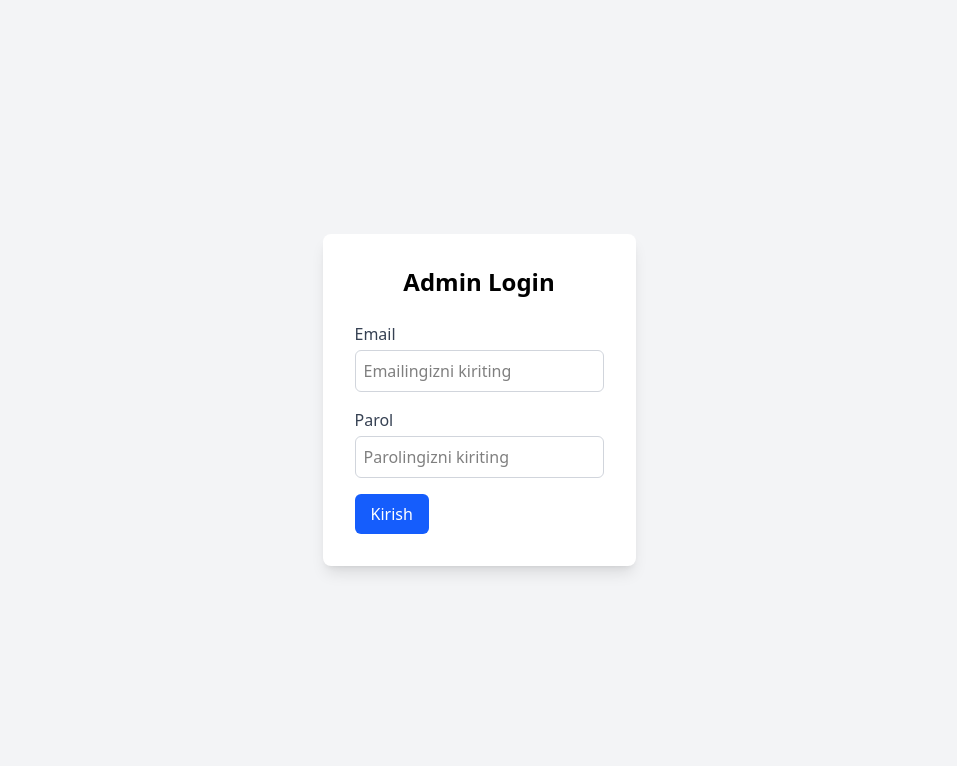
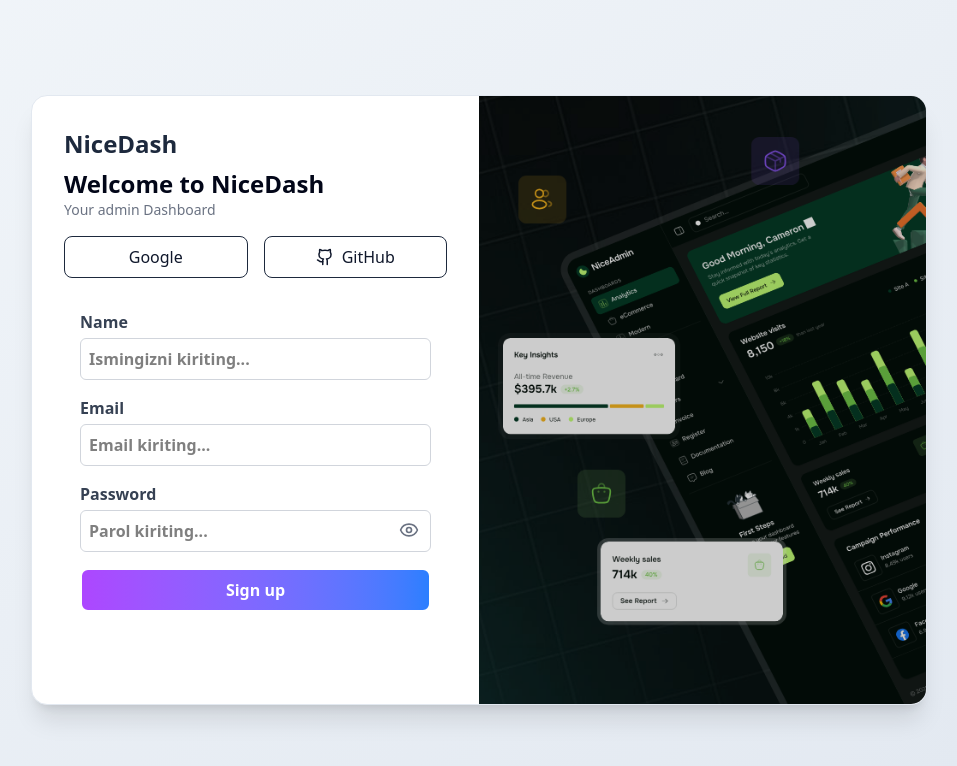
Before and after one commit to firdavs2000/admin, a React (Vite) app: page /auth/login in a window 1280 px wide. Shown: the top 766 px of the page, without its empty margins (161-1118 px from the left). Built offline with nearby package versions, Linux system fonts and the light colour scheme.

Commit message:
loginpage

```diff
--- a/src/app/ProtectedRoute.tsx
+++ b/src/app/ProtectedRoute.tsx
@@ -1,5 +1,5 @@
 import { Navigate } from "react-router-dom";
-import { useAuth } from "../auth/useAuth";
+import { useAuth } from "../hooks/useAuth";
 
 export default function ProtectedRoute({ children }) {
   const user = useAuth((s) => s.user);
--- a/src/auth/AuthLayout.tsx
+++ b/src/auth/AuthLayout.tsx
@@ -3,10 +3,8 @@
 
 const AuthLayout: React.FC = () => {
   return (
-    <div className=" h-screen flex items-center justify-center bg-gray-100">
-
+    <div>
         <Outlet />
-
     </div>
   );
 };
--- a/src/components/Products/AddProductPage.tsx
+++ b/src/components/Products/AddProductPage.tsx
@@ -78,7 +78,7 @@
 
   return (
   <div className=" flex  bg-gray-100 dark:bg-slate-900 p-4">
-    <div className=" w-full bg-white dark:bg-slate-800 rounded-xl shadow-md border border-gray-200 dark:border-slate-700 p-6">
+    <div className=" w-full rounded-xl shadow-md border border-gray-200 dark:border-slate-700 p-6">
 
       <h2 className="text-2xl font-semibold text-slate-800 dark:text-white mb-6">
         Add Product
@@ -94,7 +94,7 @@
           <input
             type="text"
             placeholder="Enter product title"
-            className="mt-1 w-full px-4 py-2.5 rounded-xl text-slate-400 dark:text-slate-200 bg-gray-100 dark:bg-slate-700 border border-gray-200 dark:border-slate-600 focus:ring-2 focus:ring-blue-500 outline-none"
+            className="mt-1 w-full px-4 py-2.5 rounded-xl text-slate-400 dark:text-slate-200 bg-slate-50 dark:bg-slate-700 border border-gray-200 dark:border-slate-600 focus:ring-2 focus:ring-blue-500 outline-none"
             value={title}
             onChange={(e) => setTitle(e.target.value)}
           />
@@ -108,7 +108,7 @@
           <select
             value={category}
             onChange={(e) => setCategory(e.target.value)}
-            className="mt-1 w-full px-4 py-2.5 rounded-xl text-slate-400 dark:text-slate-200 bg-gray-100 dark:bg-slate-700 border border-gray-200 dark:border-slate-600 focus:ring-2 focus:ring-blue-500 outline-none"
+            className="mt-1 w-full px-4 py-2.5 rounded-xl text-slate-400 dark:text-slate-200 bg-slate-50 dark:bg-slate-700 border border-gray-200 dark:border-slate-600 focus:ring-2 focus:ring-blue-500 outline-none"
           >
             <option value="">Select category</option>
             {categories.map((cat: any) => (
@@ -128,7 +128,7 @@
             <input
               type="number"
               placeholder="0"
-              className="mt-1 w-full px-4 py-2.5 rounded-xl text-slate-400 dark:text-slate-200 bg-gray-100 dark:bg-slate-700 border border-gray-200 dark:border-slate-600 focus:ring-2 focus:ring-blue-500 outline-none"
+              className="mt-1 w-full px-4 py-2.5 rounded-xl text-slate-400 dark:text-slate-200 bg-slate-50 dark:bg-slate-700 border border-gray-200 dark:border-slate-600 focus:ring-2 focus:ring-blue-500 outline-none"
               value={price}
               onChange={(e) => setPrice(Number(e.target.value))}
             />
@@ -141,7 +141,7 @@
             <input
               type="number"
               placeholder="0"
-              className="mt-1 w-full px-4 py-2.5 rounded-xl text-slate-400 dark:text-slate-200 bg-gray-100 dark:bg-slate-700 border border-gray-200 dark:border-slate-600 focus:ring-2 focus:ring-blue-500 outline-none"
+              className="mt-1 w-full px-4 py-2.5 rounded-xl text-slate-400 dark:text-slate-200 bg-slate-50 dark:bg-slate-700 border border-gray-200 dark:border-slate-600 focus:ring-2 focus:ring-blue-500 outline-none"
               value={stock}
               onChange={(e) => setStock(Number(e.target.value))}
             />
@@ -156,7 +156,7 @@
           <input
             type="url"
             placeholder="https://example.com/image.jpg"
-            className="mt-1 w-full px-4 py-2.5 rounded-xl text-slate-400 dark:text-slate-200 bg-gray-100 dark:bg-slate-700 border border-gray-200 dark:border-slate-600 focus:ring-2 focus:ring-blue-500 outline-none"
+            className="mt-1 w-full px-4 py-2.5 rounded-xl text-slate-400 dark:text-slate-200 bg-slate-50 dark:bg-slate-700 border border-gray-200 dark:border-slate-600 focus:ring-2 focus:ring-blue-500 outline-none"
             value={thumbnail}
             onChange={(e) => setThumbnail(e.target.value)}
           />
--- a/src/auth/useAuth.ts
+++ b/src/hooks/useAuth.ts
@@ -12,13 +12,21 @@
   login: async (email, password) => {
     return new Promise<void>((resolve, reject) => {
       setTimeout(() => {
+
+        // VALIDATION
         if (email === "admin@gmail.com" && password === "123456") {
-          set({ user: { email } });
+          const user = { email };
+
+          set({ user });
+
           localStorage.setItem("access", "fake-jwt-token");
+          localStorage.setItem("user", JSON.stringify(user));
+
           resolve();
         } else {
           reject(new Error("Email yoki parol noto‘g‘ri"));
         }
+
       }, 500);
     });
   },
@@ -26,5 +34,6 @@
   logout: () => {
     set({ user: null });
     localStorage.removeItem("access");
+    localStorage.removeItem("user");
   }
 }));
--- a/src/pages/AuthLogin.tsx
+++ b/src/pages/AuthLogin.tsx
@@ -1,55 +1,160 @@
-// src/pages/AuthLogin.tsx
-import React, { useState } from 'react';
-import { useNavigate } from 'react-router-dom';
-import Input from '../ui/Input';
-import Button from '../ui/Button';
-import { useAuth } from '../auth/useAuth';
+import React, { useState } from "react";
+import { useNavigate } from "react-router-dom";
+import Input from "../ui/Input";
+import Button from "../ui/Button";
+import { useAuth } from "../hooks/useAuth";
+import img from "../assets/img/login-bg.webp";
+import { Eye, EyeOff, Loader2, Github, } from "lucide-react";
 
 const AuthLogin: React.FC = () => {
-  const [email, setEmail] = useState('');
-  const [password, setPassword] = useState('');
-  const [error, setError] = useState('');
+  const [email, setEmail] = useState("");
+  const [password, setPassword] = useState("");
+  const [show, setShow] = useState(false);
+  const [error, setError] = useState("");
+  const [name, setName] = useState("");
+  const [loading, setLoading] = useState(false);
+
   const navigate = useNavigate();
   const login = useAuth((s) => s.login);
 
+  // SOCIAL LOGIN SIMULATION
+  const handleSocialLogin = async (provider: "google" | "github") => {
+    setError("");
+    setLoading(true);
+    try {
+      // TODO: real social login function
+      console.log(`${provider} login clicked`);
+      // await signInWithGoogle() or signInWithGithub()
+      navigate("/");
+    } catch (err: any) {
+      setError(err.message || `${provider} login xato bo‘ldi`);
+    } finally {
+      setLoading(false);
+    }
+  };
+
   const handleSubmit = async (e: React.FormEvent) => {
     e.preventDefault();
-    setError('');
+
+    if (!name || !email || !password) {
+      setError("Iltimos, barcha maydonlarni to‘ldiring");
+      return;
+    }
+
+    setError("");
+    setLoading(true);
 
     try {
       await login(email, password);
-      navigate('/');
+      navigate("/");
     } catch (err: any) {
-      setError(err.message || 'Email yoki parol noto‘g‘ri');
+      setError(err.message || "Email yoki parol noto‘g‘ri");
+    } finally {
+      setLoading(false);
     }
   };
 
   return (
-    <div className="h-screen flex items-center justify-center bg-gray-100">
-      <div className="w-full max-w-md bg-white p-8 rounded-lg shadow-lg">
-        <h2 className="text-2xl font-bold mb-6 text-center">Admin Login</h2>
+    <div className="flex items-center justify-center min-h-screen p-4 bg-gradient-to-br from-slate-100 to-slate-200">
+      <div className="flex rounded-2xl shadow-xl border border-slate-200 overflow-hidden w-full max-w-4xl bg-white">
 
-        {error && <p className="text-red-500 mb-4">{error}</p>}
+        {/* LEFT */}
+        <div className="p-8 w-full md:w-1/2">
+          <h1 className="text-2xl font-bold text-slate-800 mb-2">
+            NiceDash
+          </h1>
 
-        <form onSubmit={handleSubmit} className="space-y-4">
+          <p className="text-slate-950 font-semibold text-2xl ">
+            Welcome to NiceDash
+          </p>
+          <p className="text-gray-500 text-sm pb-4">
+            Your admin Dashboard
+          </p>
+
+          {/* SOCIAL LOGIN */}
+          <div className="grid grid-cols-2 gap-4 mb-4">
+            <button
+              type="button"
+              onClick={() => handleSocialLogin("google")}
+              className="flex items-center justify-center gap-2 p-2 border border-slate-800 hover:text-slate-50 text-slate-900 rounded-lg hover:bg-slate-500 transition cursor-pointer"
+              disabled={loading}
+            >
+              Google
+            </button>
+
+            <button
+              type="button"
+              onClick={() => handleSocialLogin("github")}
+              className="flex items-center justify-center gap-2 p-2 border border-slate-800 hover:text-slate-50 text-slate-900 rounded-lg hover:bg-slate-500 transition cursor-pointer"
+              disabled={loading}
+            >
+              <Github size={18} />
+              GitHub
+            </button>
+          </div>
+
+          {/* ERROR */}
+          {error && (
+            <p className="text-red-500 text-sm mb-4 text-center bg-red-50 py-2 rounded-lg">
+              {error}
+            </p>
+          )}
+
+          {/* FORM */}
+          <form onSubmit={handleSubmit} className="space-y-4 bg-white p-4 rounded-lg font-bold">
+            <Input
+              label="Name"
+              type="text"
+              placeholder="Ismingizni kiriting..."
+              value={name}
+              onChange={(e) => setName(e.target.value)}
+            />
+
             <Input
               label="Email"
               type="email"
-            placeholder="Emailingizni kiriting"
+              placeholder="Email kiriting..."
               value={email}
               onChange={(e) => setEmail(e.target.value)}
             />
+
+            <div className="relative bg-white">
               <Input
-            label="Parol"
-            type="password"
-            placeholder="Parolingizni kiriting"
+                label="Password"
+                type={show ? "text" : "password"}
+                placeholder="Parol kiriting..."
                 value={password}
                 onChange={(e) => setPassword(e.target.value)}
               />
-          <Button type="submit" className="w-full">
-            Kirish
+              <button
+                type="button"
+                onClick={() => setShow(!show)}
+                className="absolute right-3 top-[38px] text-gray-500 hover:text-black transition"
+              >
+                {show ? <EyeOff size={20} /> : <Eye size={20} />}
+              </button>
+            </div>
+
+            <Button
+              type="submit"
+              disabled={loading}
+              className="w-full flex items-center justify-center gap-2"
+            >
+              {loading && <Loader2 className="animate-spin" size={18} />}
+              {loading ? "Yuklanmoqda..." : "Sign up"}
             </Button>
           </form>
+        </div>
+
+        {/* RIGHT IMAGE */}
+        <div className="hidden md:block md:w-1/2 relative">
+          <img
+            src={img}
+            alt="login"
+            className="h-full w-full object-cover"
+          />
+          <div className="absolute inset-0 bg-black/20" />
+        </div>
       </div>
     </div>
   );
--- a/src/ui/Button.tsx
+++ b/src/ui/Button.tsx
@@ -4,15 +4,18 @@
   children: React.ReactNode;
   onClick?: () => void;
   type?: "button" | "submit";
-   required: string;
+  disabled?: boolean;
 }
 
-const Button: React.FC<ButtonProps> = ({ children, onClick, type = 'button' }) => {
+const Button: React.FC<ButtonProps> = ({ children, onClick, type = 'button', disabled }) => {
   return (
     <button
       type={type}
       onClick={onClick}
-      className="bg-blue-600 text-white py-2 px-4 rounded-md hover:bg-blue-700 transition-colors"
+      disabled={disabled}
+      className={`w-full p-2 border-2 text-white rounded-lg transition
+                  bg-gradient-to-r from-purple-500 to-blue-500
+                  hover:opacity-90 disabled:opacity-50 disabled:cursor-not-allowed`}
     >
       {children}
     </button>
```
Also changed, not shown: src/assets/img/login-bg.webp (added). Lines whose indentation alone changed are shown as unchanged.
